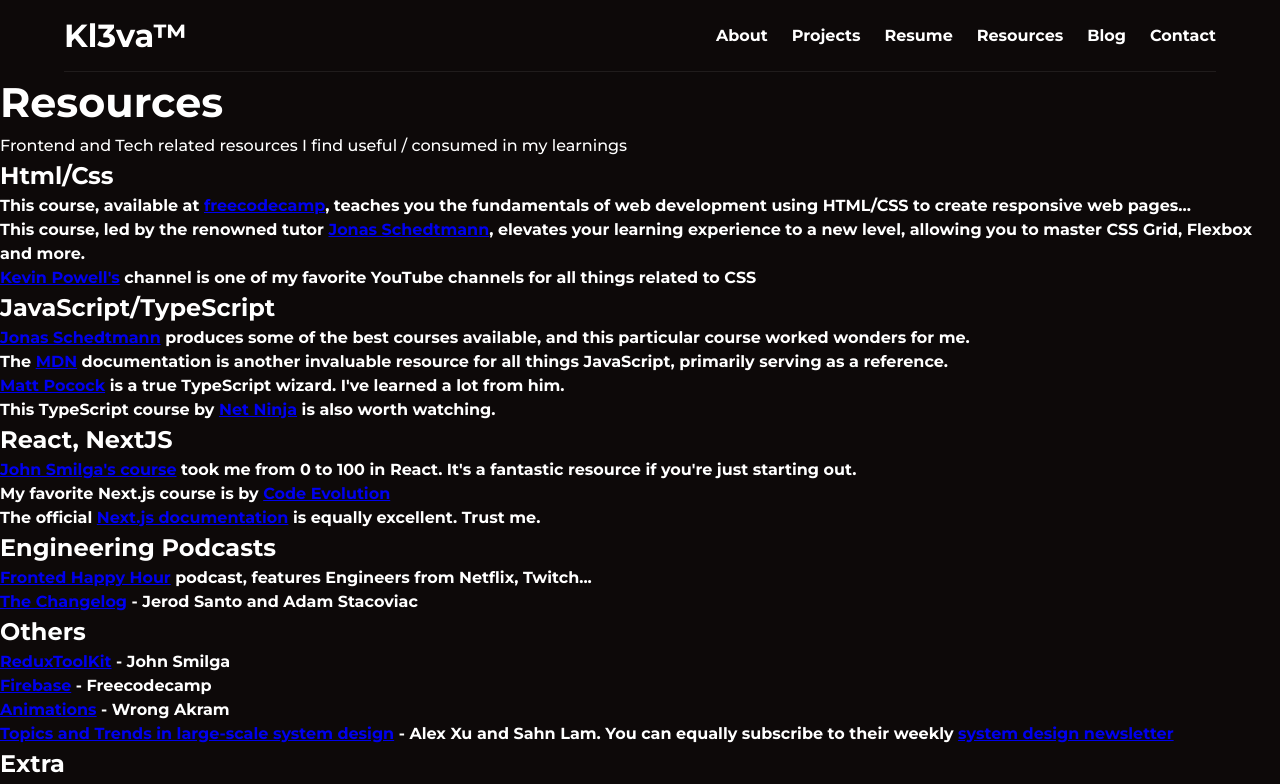
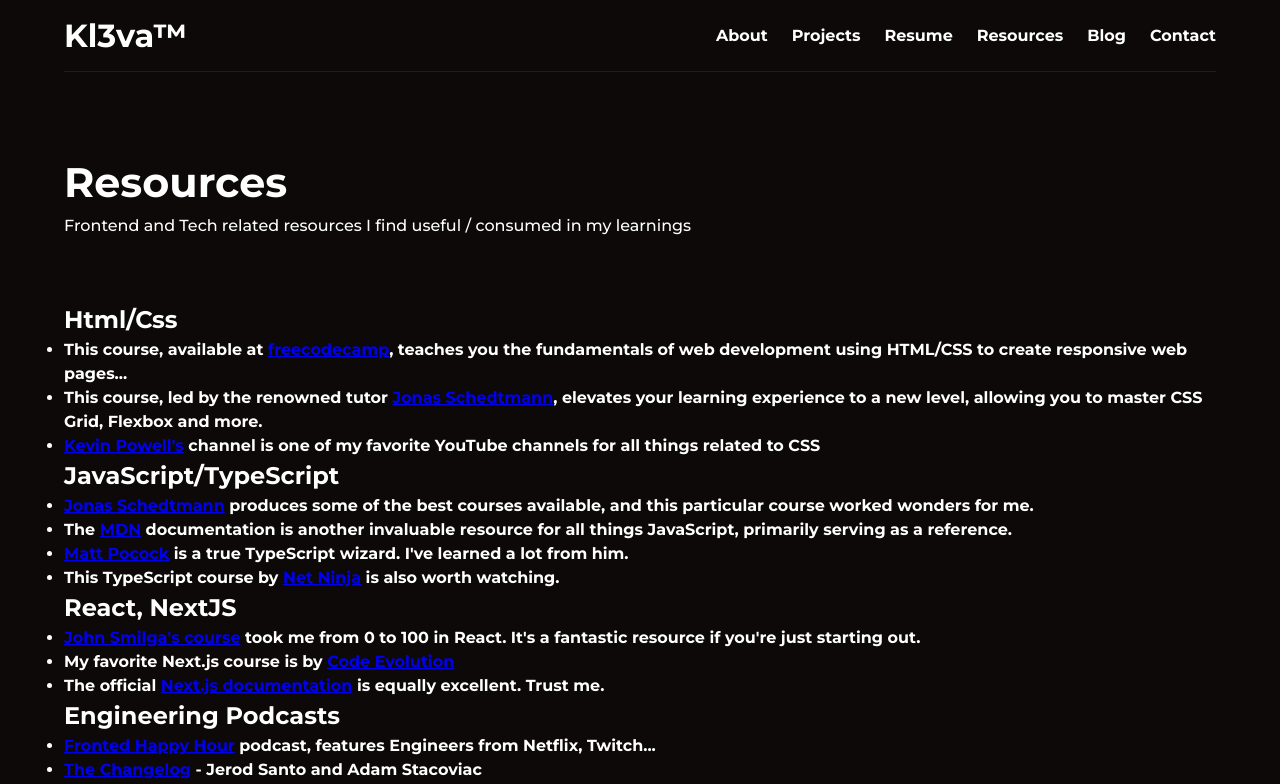
Before and after one commit to Kl3va/portfolio, a Next.js app: page /resources in a window 1280 px wide. Shown: the top 784 px of the page. Built offline with nearby package versions, Linux system fonts and the light colour scheme.

Commit message:
feat: added basic styling

```diff
--- a/components/Resources/Resources.tsx
+++ b/components/Resources/Resources.tsx
@@ -1,6 +1,9 @@
 import React from 'react'
 import parse from 'html-react-parser'
 import { resourcesData } from 'data/resourcesData'
+
+//Styling
+import styles from 'components/Resources/resources.module.scss'
 
 type ResourceProps = typeof resourcesData
 
@@ -12,8 +15,8 @@
 }: ResourceProps) => {
   return (
     <main>
-      <section>
-        <div>
+      <section className={styles.section__main}>
+        <div className={styles.container__main}>
           <div>
             <h1>{heading}</h1>
             <p>{mainText}</p>
--- a/components/Resources/resources.module.scss
+++ b/components/Resources/resources.module.scss
@@ -0,0 +1,13 @@
+@use '../../styles/variable.scss' as *;
+
+.section__main {
+  margin-block: 5rem;
+}
+
+.container__main {
+  width: min(90%, 78rem);
+  margin-inline: auto;
+
+  display: grid;
+  gap: 4rem;
+}
```
